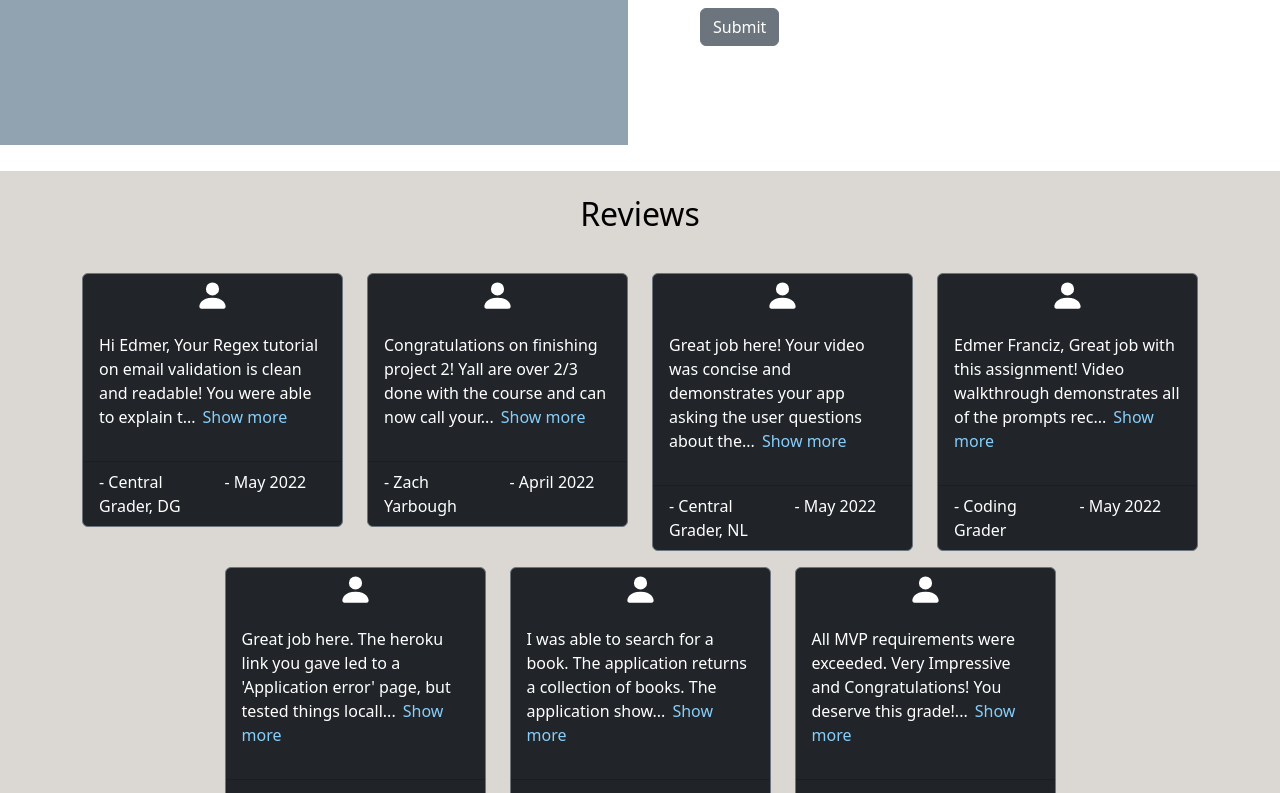
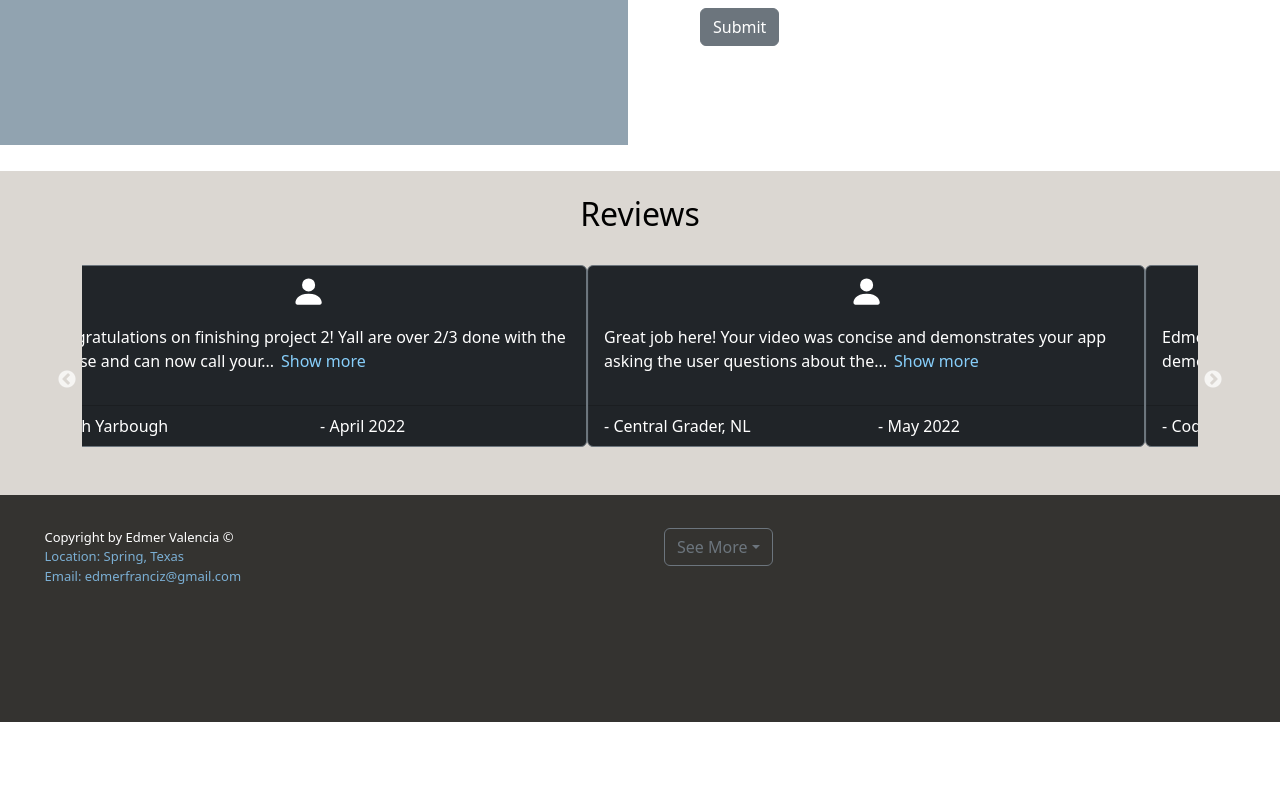
Before and after one commit to edm1001/web-dev-port, a React (Create React App) app: page / in a window 1280 px wide. Shown: the part 3058-3851 px from the top of the page. After the commit the page ends 3780 px from the top, so only its background shows below. Built offline with nearby package versions, Linux system fonts and the light colour scheme.

Commit message:
create slider

```diff
--- a/package.json
+++ b/package.json
@@ -23,6 +23,8 @@
     "react-pdf": "^7.3.3",
     "react-router-dom": "^6.15.0",
     "react-scripts": "5.0.1",
+    "react-slick": "^0.29.0",
+    "slick-carousel": "^1.8.1",
     "web-vitals": "^2.1.4"
   },
   "scripts": {
--- a/src/App.css
+++ b/src/App.css
@@ -154,10 +154,10 @@ h2 {
   width: 100%;
   border-radius: 10px;
 }
-.reviews-icon, .reviews-row {
+/* .reviews-icon {
   display: flex;
   justify-content: center;
-}
+} */
 
 /* Read more/less button */
 .toggle-button {
--- a/src/Components/Reviews/Reviews.js
+++ b/src/Components/Reviews/Reviews.js
@@ -1,10 +1,13 @@
-import { useState } from 'react';
+import React,{ useState, useEffect } from 'react';
 import {motion} from 'framer-motion';
 import Container from 'react-bootstrap/Container';
 import Card from 'react-bootstrap/Card';
 import Row from 'react-bootstrap/Row';
 import Col from 'react-bootstrap/Col';
-import {BsFillPersonFill} from 'react-icons/bs'
+import {BsFillPersonFill} from 'react-icons/bs';
+import Slider from 'react-slick';
+import 'slick-carousel/slick/slick.css';
+import 'slick-carousel/slick/slick-theme.css';
 
 // Createa reusable Read More/Less component
 const ExpandableText = ({ children, descriptionLength }) => {
@@ -62,20 +65,42 @@ const ReviewsData = [
         date: "June 2022"
     },
 ]
+
+
+
 const Reviews = () => {
+    const [currentSlide, setCurrentSlide] = useState(0)
+
+    useEffect(() => {
+        const interval = setInterval(() => {
+            setCurrentSlide((prevSlide) => (prevSlide + 1) % ReviewsData.length)
+        }, 2500);
+        return () => clearInterval(interval);
+    }, []);
+
+    const settings = {
+        infinite: true,
+        speed: 500,
+        slidesToShow: 2,
+        slidesToScroll: 1,
+        initialSlide: 0,
+        beforeChange: (current, next) => setCurrentSlide(next),
+        autoplay: true,
+    }
+
     return (
         <section className='reviews' id='reviews' >
             <h2 className='d-flex justify-content-center text-black py-4'>Reviews</h2>
             <Container>
-                <Row className='reviews-row'>
+             <Slider {...settings}>
                 {ReviewsData.map((reviews, index) => (
-                     <Col key={index} className=' py-2' lg={3} md={4} sm={6} xs={12}>
+                     <div key={index}>
                         <motion.div
                             initial={{ opacity:0}}
                             whileInView={{opacity:1, delay:1}}
                         >
-                        <Card className='review-card text-white' bg='dark' border='secondary' >
-                            <i className='reviews-icon py-1'><BsFillPersonFill size={35} /> </i>
+                        <Card className='review-card text-white mb-5' bg='dark' border='secondary' >
+                            <i className='d-flex justify-content-center mt-2'><BsFillPersonFill size={35} /> </i>
                             <Card.Body>
                             <p>
                             <ExpandableText descriptionLength={100}>
@@ -91,9 +116,9 @@ const Reviews = () => {
                             </Card.Footer>
                         </Card>
                         </motion.div>
-                        </Col>
+                        </div>
                 ))}
-                </Row>
+             </Slider>
             </Container>
         </section>
     )
--- a/src/Components/Welcome/Welcome.js
+++ b/src/Components/Welcome/Welcome.js
@@ -3,7 +3,6 @@ import Row from 'react-bootstrap/Row';
 import Col  from 'react-bootstrap/Col';
 import Image from 'react-bootstrap/Image';
 import Photo from '../../Assets/photos/personal/clr-self.png';
-import Container from 'react-bootstrap/Container';
 
 const Welcome =  () => {
     return (
```
Also changed, not shown: 1 other file (tests, documents, lock files or other folders).
